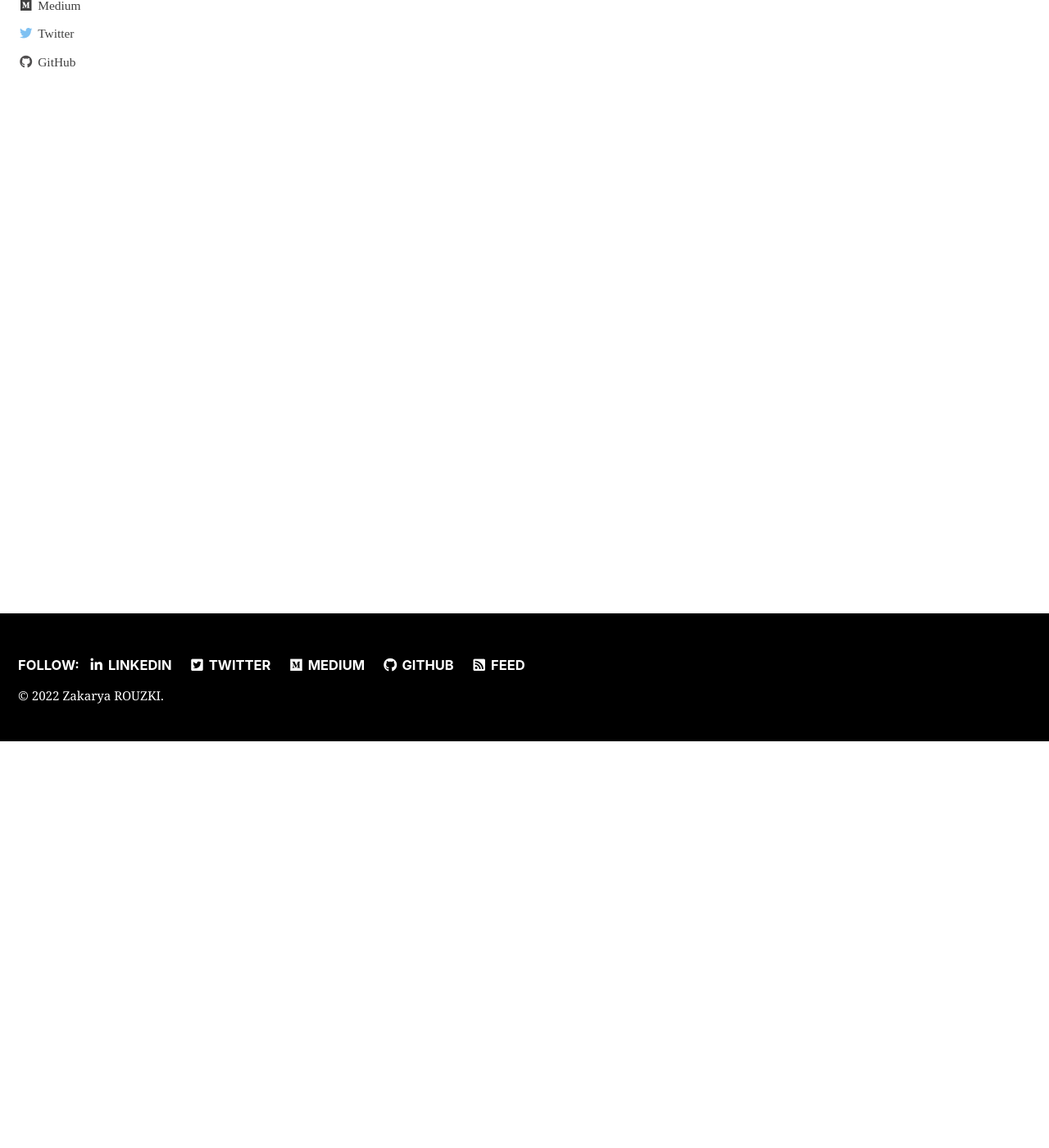
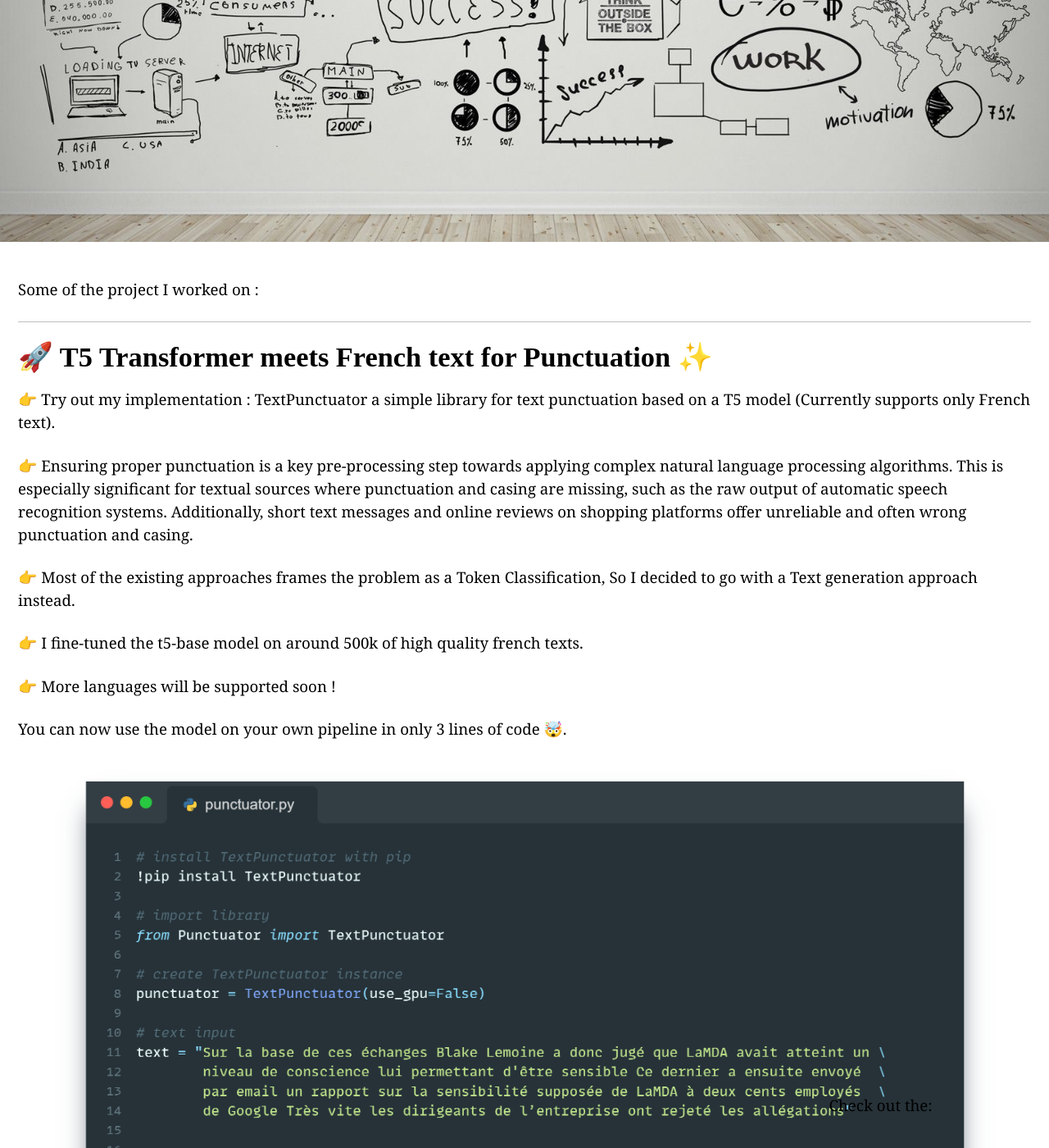
Before and after one commit to rouzki/rouzki.github.io, a Jekyll site: the page built from _pages/projects.md, in a window 1280 px wide and 1400 px high, scrolled down 496 px. Shown: the whole window at 82% size. Built offline with Jekyll 4.4.1, drawn with Linux system fonts in a browser that asks for light colours; cached includes are drawn as plain includes; some web fonts are replaced; some of the changed text lies outside the part shown.

Commit message:
update resume+projects

```diff
--- a/_pages/projects.md
+++ b/_pages/projects.md
@@ -1,6 +1,46 @@
 ---
 title: My projects - Zakarya
 permalink: /projects
+layout: splash
+header:
+  image: /assets/images/1930875.jpg
+  overlay_filter: 0.5
 ---
 
-Contribution and open source projects :
+Some of the project I worked on :
+
+---
+
+# 🚀 T5 Transformer meets French text for Punctuation ✨
+
+👉 Try out my implementation : TextPunctuator a simple library for text punctuation based on a T5 model (Currently supports only French text).
+
+👉 Ensuring proper punctuation is a key pre-processing step towards applying complex natural language processing algorithms. This is especially significant for textual sources where punctuation and casing are missing, such as the raw output of automatic speech recognition systems. Additionally, short text messages and online reviews on shopping platforms offer unreliable and often wrong punctuation and casing.
+
+👉 Most of the existing approaches frames the problem as a Token Classification, So I decided to go with a Text generation approach instead.
+
+👉 I fine-tuned the t5-base model on around 500k of high quality french texts.
+
+👉 More languages will be supported soon !
+
+You can now use the model on your own pipeline in only 3 lines of code 🤯.
+<!-- ![](/assets/images/Snap.png) -->
+![full](/assets/images/Snap.png){: .full}
+Check out the:
+[Model on Hugging Face 🤗](https://huggingface.co/ZakaryaRouzki/t5-punctuation){: .btn .btn--info}
+[Github Repository](https://github.com/rouzki/TextPunctuator){: .btn .btn--info}
+
+
+
+---
+
+
+# 🚀 Multi Label Classification of web pages
+
+The goal of the project is to produce a multi-label classifier capable of inferring the categories of a url, From a page URL we will try to predict in which categories fall this specific page and without scraping textes from the page (only using url text).
+
+[Github Repository](https://github.com/rouzki/URL-NLP){: .btn .btn--info}
+
+---
+
+more projects on my profile here : [Github Repository](https://github.com/rouzki){: .btn .btn--info}
```
Also changed, not shown: _pages/portfolio.md (+3 -1 lines), _pages/resume.md (+49 -6 lines), assets/images/1930875.jpg (added), assets/images/Snap.png (added), assets/images/text_punctuation_screen.png (added).
